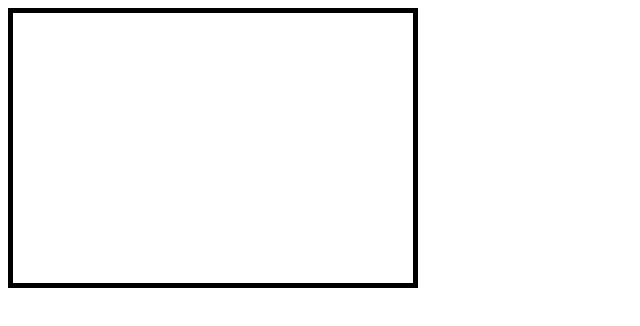
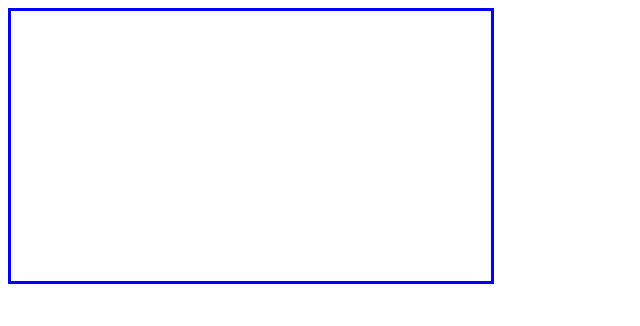
Before and after one commit to GithubAvyay/Creating-A-Canvas, a plain HTML site: page index.html in a window 1280 px wide. Shown: the whole page, without its empty margins (0-640 px from the left). Drawn offline with Linux system fonts and the light colour scheme.

Commit message:
Update index.html

```diff
--- a/index.html
+++ b/index.html
@@ -1,28 +1,9 @@
 <!DOCTYPE html>
 <html>
-<head>
-<meta name="viewport" content="width=device-width, initial-scale=1.0"/>
-<style>
-canvas {
-    border: 5px solid black;
-    background-color: white;
-}
-</style>
-</head>
-<body onload="startGame()">
-<script>
-function startGame() {
-    myGameArea.start();
-}
-var myGameArea = {
-    canvas : document.createElement("canvas"),
-    start : function() {
-        this.canvas.width = 400;
-        this.canvas.height = 270;
-        this.context = this.canvas.getContext("2d");
-        document.body.insertBefore(this.canvas, document.body.childNodes[0]);
-    }
-}
-</script>
+<body>
+
+<canvas id="myCanvas" width="480" height="270" style="border:3px solid blue;">
+</canvas>
+
 </body>
 </html>
```
